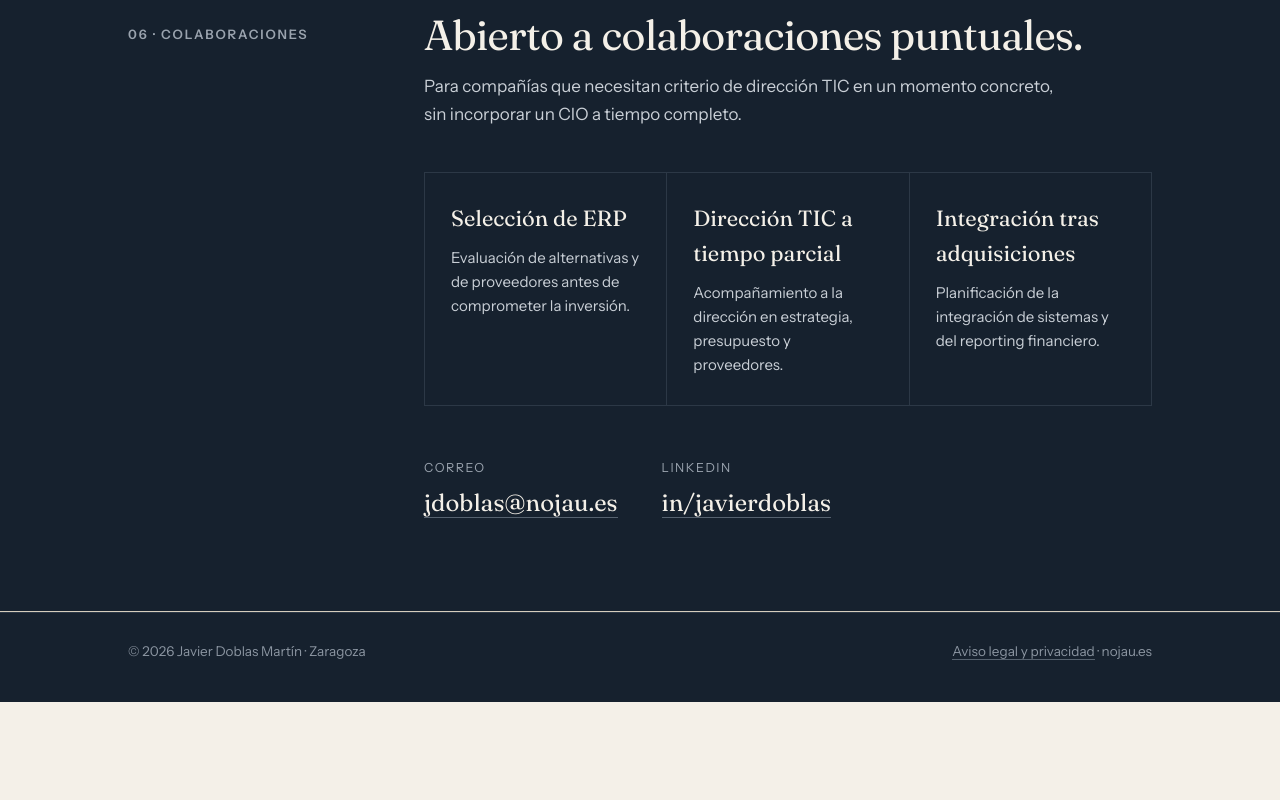
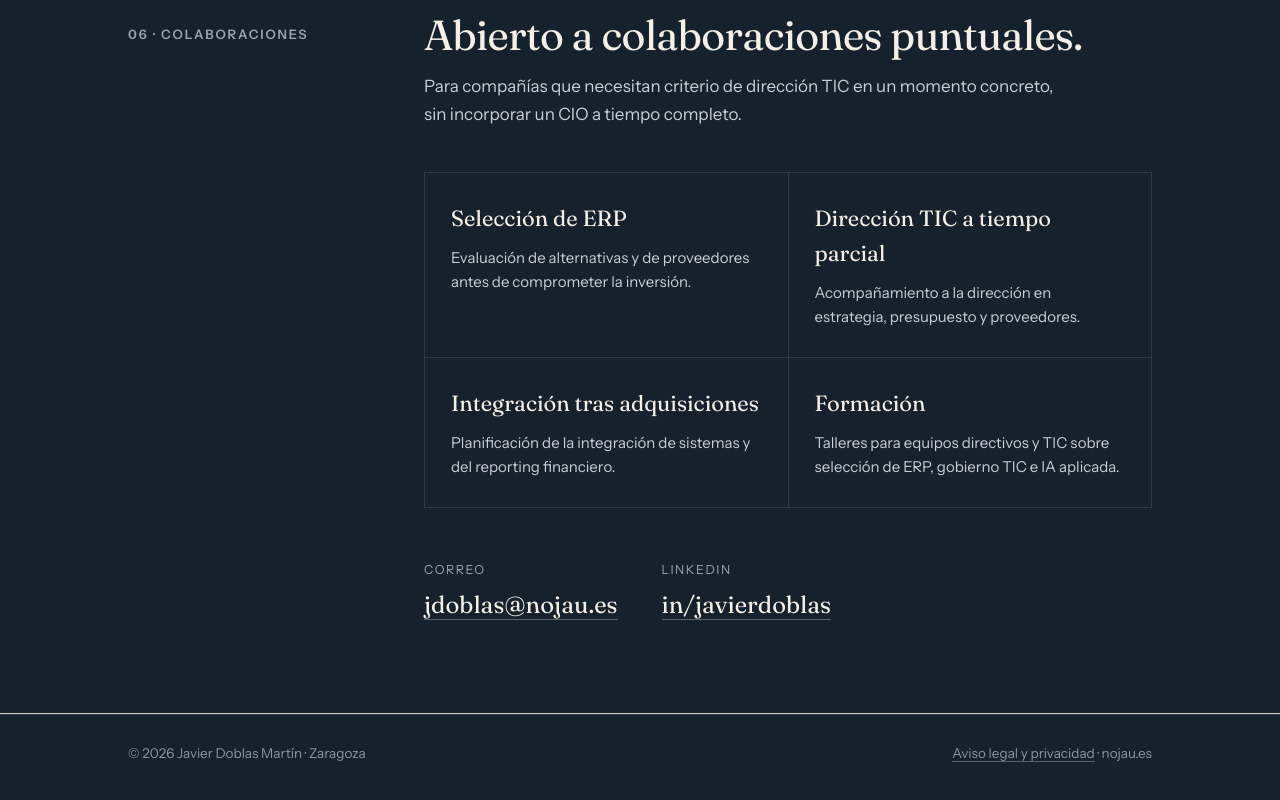
Before and after one commit to icemanja/nojau-web, a plain HTML site: page index.html in a window 1280 px wide. Shown: the part 5532-6332 px from the top of the page. Before the commit the page ends 6234 px from the top, so only its background shows below. Drawn offline with Linux system fonts and the light colour scheme.

Commit message:
Añade Formación a colaboraciones (ES y EN)
Co-Authored-By: Claude Opus 5.5 <noreply@anthropic.com>
Claude-Session: https://claude.ai/code/session_01QNdgGQYNyh5xWrg9ZqCfng

```diff
--- a/assets/site.css
+++ b/assets/site.css
@@ -85,7 +85,7 @@ h2{font-family:var(--serif);font-weight:400;font-size:clamp(30px,3.6vw,42px);lin
 .collab{background:var(--ink);color:var(--paper);border-bottom:0}
 .collab .num{color:#9aa3ae}
 .collab .sec-head p{color:#c9cfd6}
-.collab-list{margin-left:296px;display:grid;grid-template-columns:repeat(3,1fr);gap:1px;background:#2c3846;border:1px solid #2c3846}
+.collab-list{margin-left:296px;display:grid;grid-template-columns:repeat(2,1fr);gap:1px;background:#2c3846;border:1px solid #2c3846}
 .collab-list div{background:var(--ink);padding:28px 26px}
 .collab-list h3{font-family:var(--serif);font-weight:400;font-size:22px;margin-bottom:10px}
 .collab-list p{font-size:15px;color:#c9cfd6}
--- a/index.html
+++ b/index.html
@@ -200,6 +200,7 @@
         <div><h3>Selección de ERP</h3><p>Evaluación de alternativas y de proveedores antes de comprometer la inversión.</p></div>
         <div><h3>Dirección TIC a tiempo parcial</h3><p>Acompañamiento a la dirección en estrategia, presupuesto y proveedores.</p></div>
         <div><h3>Integración tras adquisiciones</h3><p>Planificación de la integración de sistemas y del reporting financiero.</p></div>
+        <div><h3>Formación</h3><p>Talleres para equipos directivos y TIC sobre selección de ERP, gobierno TIC e IA aplicada.</p></div>
       </div>
       <div class="contact">
         <div><span class="label">Correo</span><a class="js-mail" data-u="jdoblas" data-d="nojau.es" href="#colaboraciones">jdoblas [arroba] nojau.es</a></div>
```
Also changed, not shown: en/index.html (+1 -0 lines).
